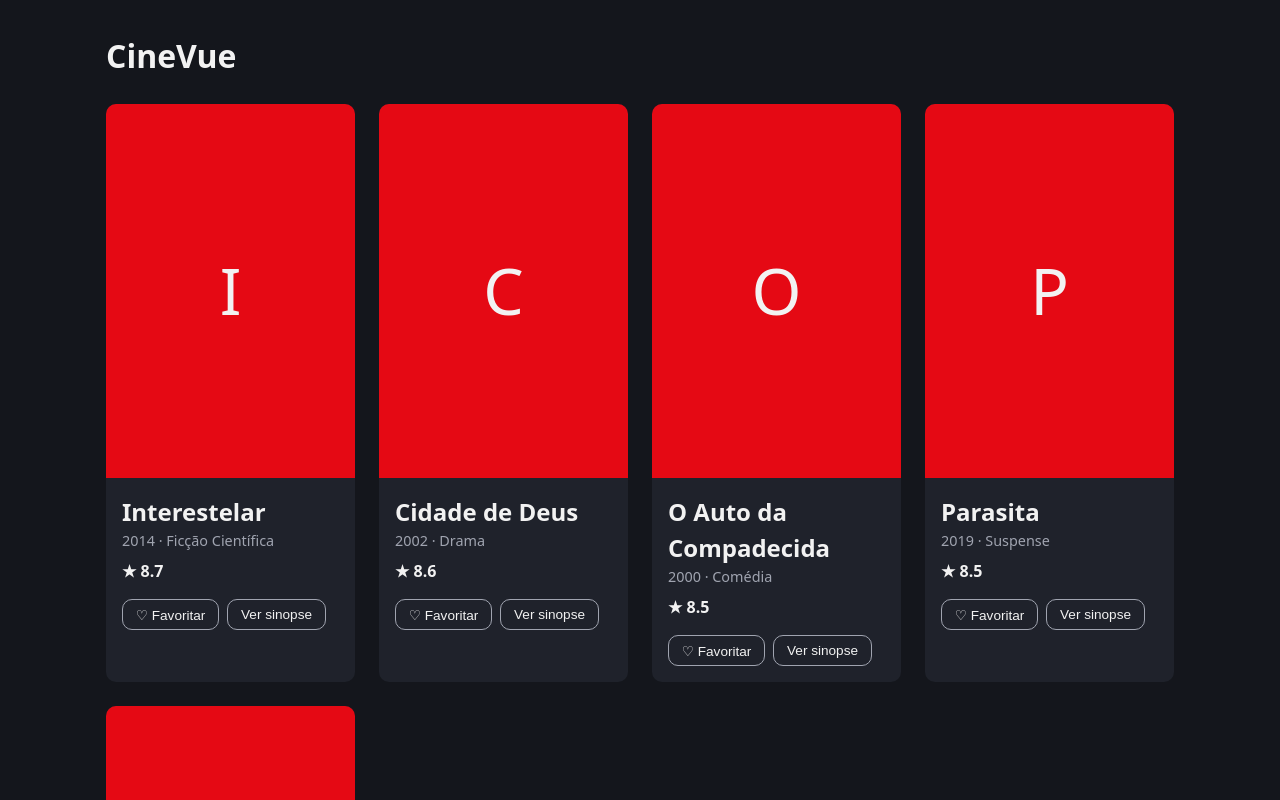
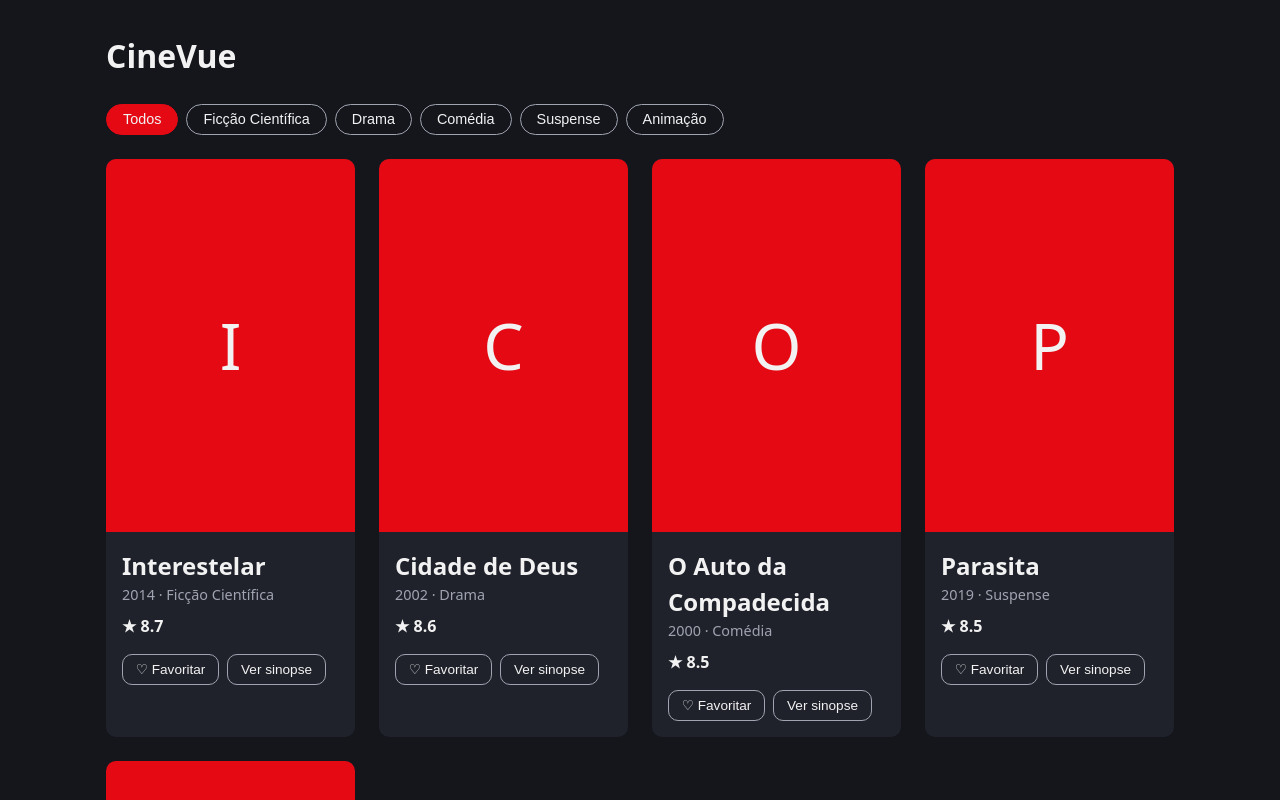
Before and after one commit to matheussouzamenezes99-dotcom/landing-page-filmes, a Vue app: page / in a window 1280 px wide. Shown: the top 800 px of the page. Built offline with nearby package versions, Linux system fonts and the light colour scheme.

Commit message:
feat: adiciona filtro por genero com GenreFilter

```diff
--- a/src/App.vue
+++ b/src/App.vue
@@ -1,6 +1,7 @@
 <script setup>
 import { ref } from 'vue'
 import MovieCard from './components/MovieCard.vue'
+import GenreFilter from './components/GenreFilter.vue'
 
 const filmes = ref([
   {
@@ -49,15 +50,39 @@ const filmes = ref([
     sinopse: 'Miles Morales vira o Homem-Aranha e conhece versões do herói vindas de outros universos.'
   }
 ])
+
+const generos = ref(['Todos', 'Ficção Científica', 'Drama', 'Comédia', 'Suspense', 'Animação'])
+const generoAtivo = ref('Todos')
+
+function selecionarGenero(genero) {
+  generoAtivo.value = genero
+}
+
+function filmesFiltrados() {
+  if (generoAtivo.value === 'Todos') {
+    return filmes.value
+  }
+  return filmes.value.filter((filme) => filme.genero === generoAtivo.value)
+}
 </script>
 
 <template>
   <main>
     <h1>CineVue</h1>
 
+    <GenreFilter
+      :generos="generos"
+      :ativo="generoAtivo"
+      @selecionar="selecionarGenero"
+    />
+
+    <p v-if="filmesFiltrados().length === 0" class="vazio">
+      Nenhum filme encontrado.
+    </p>
+
     <section class="lista">
       <MovieCard
-        v-for="filme in filmes"
+        v-for="filme in filmesFiltrados()"
         :key="filme.id"
         :titulo="filme.titulo"
         :ano="filme.ano"
@@ -81,6 +106,11 @@ h1 {
   margin-bottom: 1.5rem;
 }
 
+.vazio {
+  color: var(--cor-texto-suave);
+  margin-bottom: 1rem;
+}
+
 .lista {
   display: grid;
   grid-template-columns: repeat(auto-fill, minmax(200px, 1fr));
--- /dev/null
+++ b/src/components/GenreFilter.vue
@@ -0,0 +1,50 @@
+<script setup>
+defineProps({
+  generos: Array,
+  ativo: String
+})
+
+const emit = defineEmits(['selecionar'])
+</script>
+
+<template>
+  <nav class="filtro">
+    <button
+      v-for="genero in generos"
+      :key="genero"
+      class="btn"
+      :class="{ ativo: genero === ativo }"
+      @click="emit('selecionar', genero)"
+    >
+      {{ genero }}
+    </button>
+  </nav>
+</template>
+
+<style scoped>
+.filtro {
+  display: flex;
+  flex-wrap: wrap;
+  gap: 0.5rem;
+  margin-bottom: 1.5rem;
+}
+
+.btn {
+  background: transparent;
+  color: var(--cor-texto);
+  border: 1px solid var(--cor-texto-suave);
+  border-radius: 999px;
+  padding: 0.4rem 1rem;
+  font-size: 0.9rem;
+  cursor: pointer;
+}
+
+.btn:hover {
+  border-color: var(--cor-destaque);
+}
+
+.btn.ativo {
+  background: var(--cor-destaque);
+  border-color: var(--cor-destaque);
+}
+</style>
```
